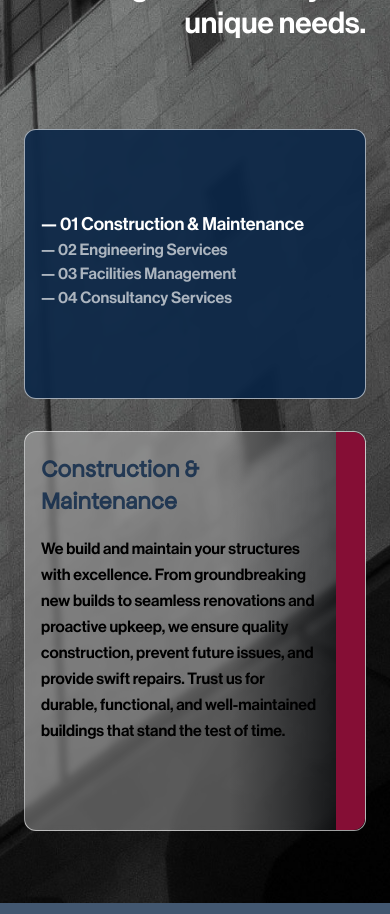
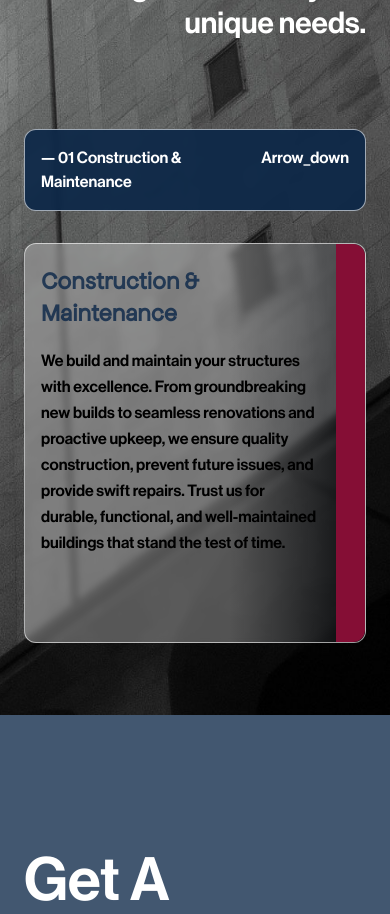
Before and after one commit to vCiKv/kevank, a Next.js app: page / in a window 390 px wide. Shown: the part 1300-2214 px from the top of the page. Built offline with nearby package versions, Linux system fonts and the light colour scheme.

Commit message:
updated:mobile responsive

```diff
--- a/app/page.tsx
+++ b/app/page.tsx
@@ -14,6 +14,10 @@ import { useState } from "react";
 const inter = Inter({ subsets: ["latin"] });
 function OurServices() {
   const [currentService, setCurrentService] = useState(0)
+  const [showSelector, setShowSelector] = useState(false)
+  const toggleSelector = () => {
+    setShowSelector(p => !p)
+  }
   const ourServices = [
     {
       title: "Construction & Maintenance",
@@ -55,12 +59,23 @@ function OurServices() {
   return (
     <div>
       <div className="grid justify-center grid-cols-1 gap-x-4 gap-y-8 py-12 md:grid-cols-2">
-        <Box className="bg-primary/90 text-white capitalize text-md">
-          <menu className="flex flex-col items-start justify-between h-full py-16 ">
+        <div className="flex flex-col gap-4">
+          <Box className="bg-primary/90 text-white capitalize text-md p-4 md:hidden block cursor-pointer" >
+            <div onClick={toggleSelector} className="flex flex-nowrap justify-between h-full w-full">
+              <span>
+                —{"   "}0{currentService + 1} {ourServices[currentService].title}
+              </span>
+              <span >
+                arrow_down
+              </span>
+            </div>
+          </Box>
+          <Box className={twMerge("bg-primary/90 text-white capitalize text-md md:block md:h-full", showSelector ? "block" : "hidden")}>
+            <menu className="flex flex-col items-start justify-between h-full gap-2 py-6 md:py-16 ">
               {ourServices.map((services, index) => (
                 <li
                   key={"service-title-" + index}
-                onClick={() => setCurrentService(index)}
+                  onClick={() => { setCurrentService(index); toggleSelector(); }}
                   className={twMerge("opacity-65 cursor-pointer", currentService === index ? "opacity-100 text-lg font-bold " : "")}
                 >
                   —{"   "}0{index + 1} {services.title}
@@ -68,6 +83,7 @@ function OurServices() {
               ))}
             </menu>
           </Box>
+        </div>
         <Box
           className="w-full p-0 duration-300 ease-in bg-gradient-to-r hover:from-bg-accent/80 hover:to-bg-accent hover:text-white min-h-[400px]"
         >
```
Lines whose indentation alone changed are shown as unchanged.
